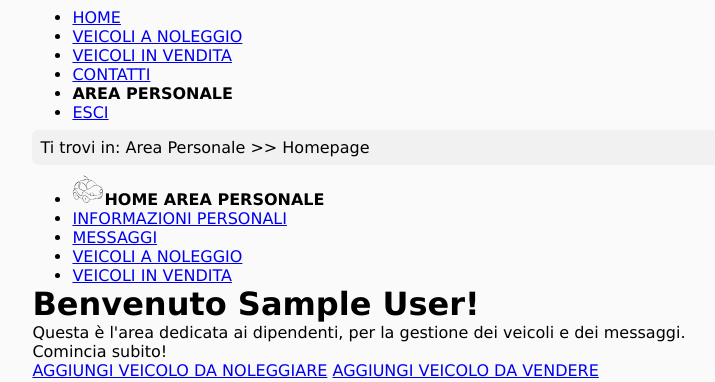
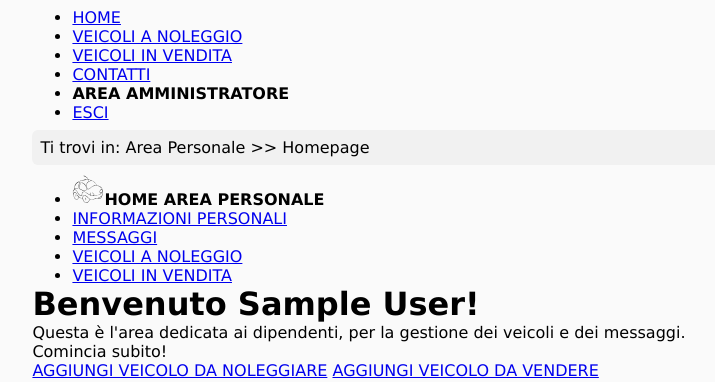
Before and after one commit to TheJack95/progettoTecnologieWeb2019-2020_v2, a PHP site: page /PAGES/homeAmministratore.php in a window 1280 px wide. Shown: the part 52-434 px from the top of the page, without its empty margins (30-745 px from the left). Run offline with PHP 8.4, Linux system fonts and the light colour scheme; the visitor is signed in with stand-in values (Sample User, id 1).

Commit message:
fix link amministratore nel menu

```diff
--- a/PAGES/homeAmministratore.php
+++ b/PAGES/homeAmministratore.php
@@ -16,7 +16,7 @@
         $output = str_replace("<nome></nome>",$_SESSION["utente"],$output);
         $output = str_replace("<footer></footer>",funzioniGenerali::footer(),$output);
 
-        $output = str_replace('<a class="" href="areaPrivata.php">AREA PERSONALE</a>','<strong>AREA PERSONALE</strong>',$output);
+        $output = str_replace('<a class="" href="homeAmministratore.php">AREA AMMINISTRATORE</a>','<strong>AREA AMMINISTRATORE</strong>',$output);
         $output = str_replace('<a href="homeAmministratore.php"><span xml:lang="en">HOME</span> AREA PERSONALE</a>','<img class="iconaMenu" src="../Images/auto.svg" alt="icona del men&ugrave; che ritrae una automobilina" /><strong><span xml:lang="en">HOME</span> AREA PERSONALE</strong>',$output);
 
         echo $output;
--- a/PAGES/infoAmministratore.php
+++ b/PAGES/infoAmministratore.php
@@ -33,7 +33,7 @@
         $output = str_replace("<infoPersonali></infoPersonali>",$informazioni,$output);
         $output = str_replace("<footer></footer>",funzioniGenerali::footer(),$output);
 
-        $output = str_replace('<a class="" href="areaPrivata.php">AREA PERSONALE</a>','<a href="homeAmministratore.php">AREA PERSONALE</a>',$output);
+        $output = str_replace('<a class="" href="homeAmministratore.php">AREA AMMINISTRATORE</a>','<strong>AREA AMMINISTRATORE</strong>',$output);
         $output = str_replace('<a href="infoAmministratore.php">INFORMAZIONI PERSONALI</a>','<img class="iconaMenu" src="../Images/auto.svg" alt="icona del men&ugrave; che ritrae una automobilina" /><strong>INFORMAZIONI PERSONALI</strong>',$output);
 
         echo $output;
--- a/PAGES/messaggiAmministratore.php
+++ b/PAGES/messaggiAmministratore.php
@@ -48,7 +48,7 @@
         $output = str_replace("<messaggiInviati></messaggiInviati>",$inviati,$output);
         $output = str_replace("<footer></footer>",funzioniGenerali::footer(),$output);
 
-        $output = str_replace('<a class="" href="areaPrivata.php">AREA PERSONALE</a>','<a href="homeAmministratore.php">AREA PERSONALE</a>',$output);
+        $output = str_replace('<a class="" href="homeAmministratore.php">AREA AMMINISTRATORE</a>','<strong>AREA AMMINISTRATORE</strong>',$output);
         $output = str_replace('<a href="messaggiAmministratore.php">MESSAGGI</a>','<img class="iconaMenu" src="../Images/auto.svg" alt="icona del men&ugrave; che ritrae una automobilina" /><strong>MESSAGGI</strong>',$output);
 
         echo $output;
--- a/PAGES/nuovoMessaggioAmministratore.php
+++ b/PAGES/nuovoMessaggioAmministratore.php
@@ -22,7 +22,7 @@
 
         $output = str_replace("<footer></footer>",funzioniGenerali::footer(),$output);
 
-        $output = str_replace('<a class="" href="areaPrivata.php">AREA PERSONALE</a>','<a class="" href="homeAmministratore.php">AREA PERSONALE</a>',$output);
+        $output = str_replace('<a class="" href="homeAmministratore.php">AREA AMMINISTRATORE</a>','<strong>AREA AMMINISTRATORE</strong>',$output);
 
         echo $output;
     } else {
--- a/PAGES/veicoliNoleggioAmministratore.php
+++ b/PAGES/veicoliNoleggioAmministratore.php
@@ -35,7 +35,7 @@
         $output = str_replace("<veicoliNoleggio></veicoliNoleggio>",$veicoliN,$output);
         $output = str_replace("<footer></footer>",funzioniGenerali::footer(),$output);
 
-        $output = str_replace('<a class="" href="areaPrivata.php">AREA PERSONALE</a>','<a href="homeAmministratore.php">AREA PERSONALE</a>',$output);
+        $output = str_replace('<a class="" href="homeAmministratore.php">AREA AMMINISTRATORE</a>','<strong>AREA AMMINISTRATORE</strong>',$output);
         $output = str_replace('<a href="veicoliNoleggioAmministratore.php">VEICOLI A NOLEGGIO</a>','<img class="iconaMenu" src="../Images/auto.svg" alt="icona del men&ugrave; che ritrae una automobilina" /><strong>VEICOLI A NOLEGGIO</strong>',$output);
 
         echo $output;
--- a/PAGES/veicoliVenditaAmministratore.php
+++ b/PAGES/veicoliVenditaAmministratore.php
@@ -34,7 +34,7 @@
         $output = str_replace("<veicoliVendita></veicoliVendita>",$veicoliV,$output);
         $output = str_replace("<footer></footer>",funzioniGenerali::footer(),$output);
 
-        $output = str_replace('<a class="" href="areaPrivata.php">AREA PERSONALE</a>','<a href="homeAmministratore.php">AREA PERSONALE</a>',$output);
+        $output = str_replace('<a class="" href="homeAmministratore.php">AREA AMMINISTRATORE</a>','<strong>AREA AMMINISTRATORE</strong>',$output);
         $output = str_replace('<a href="veicoliVenditaAmministratore.php">VEICOLI IN VENDITA</a>','<img class="iconaMenu" src="../Images/auto.svg" alt="icona del men&ugrave; che ritrae una automobilina" /><strong>VEICOLI IN VENDITA</strong>',$output);
 
         echo $output;
--- a/PHP/funzioniGenerali.php
+++ b/PHP/funzioniGenerali.php
@@ -40,7 +40,10 @@
                                 '       <li><a href="noleggioVeicoli.php">VEICOLI A NOLEGGIO</a></li>'."\n".
                                 '       <li><a href="acquistaVeicoli.php">VEICOLI IN VENDITA</a></li>'."\n".
                                 '       <li><a href="contatti.php">CONTATTI</a></li>'."\n";
-            if(isset($_SESSION["user"])) { //login effettuato correttamente
+            if(isset($_SESSION["admin"]) && $_SESSION["admin"] == 1) { //login effettuato come amministratore
+              $menu_form .=   '       <li><a class="" href="homeAmministratore.php">AREA AMMINISTRATORE</a></li>'."\n".
+                              '       <li><a class="" href="../PHP/logout.php">ESCI</a></li>'."\n";
+            } elseif(isset($_SESSION["user"])) { //login effettuato come utente
                 $menu_form .=   '       <li><a class="" href="areaPrivata.php">AREA PERSONALE</a></li>'."\n".
                                 '       <li><a class="" href="../PHP/logout.php">ESCI</a></li>'."\n";
             } else { //non ho fatto il login oppure qualcosa e' andato storto
```
